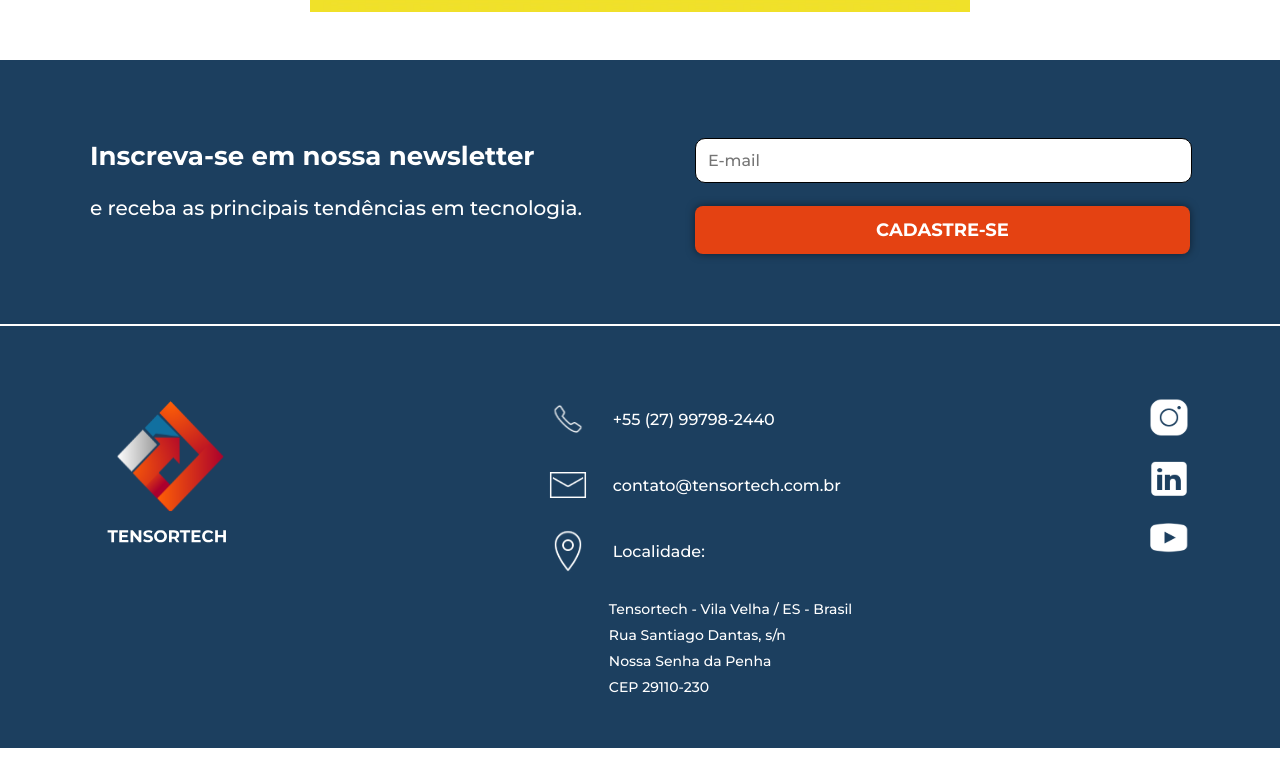
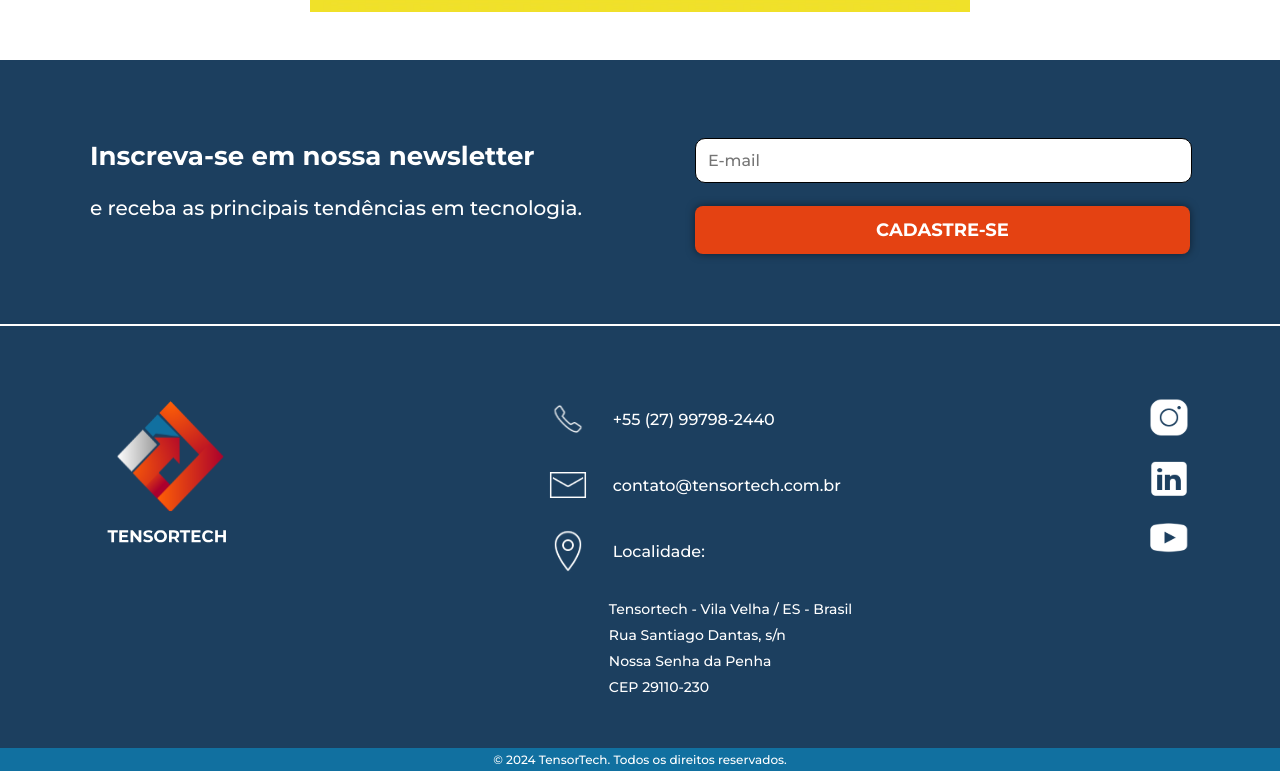
Before and after one commit to Tens0rTech/TensorTech, a React (Create React App) app: page /blog in a window 1280 px wide. Shown: the part 564-1335 px from the top of the page. Before the commit the page ends 1312 px from the top, so only its background shows below. Built offline with nearby package versions, Linux system fonts and the light colour scheme.

Commit message:
copyright

```diff
--- a/src/components/Footer/index.tsx
+++ b/src/components/Footer/index.tsx
@@ -1,6 +1,13 @@
 import Section from "../Section";
 import { COLORS } from "../../theme";
-import { Content, Foot, ImageFooter, InfoItem, LocationDesc } from "./style";
+import {
+  Content,
+  CopyRight,
+  Foot,
+  ImageFooter,
+  InfoItem,
+  LocationDesc,
+} from "./style";
 import Logo from "../../assets/images/logoV.svg";
 import Phone from "../../assets/images/phone.svg";
 import Mail from "../../assets/images/mail.svg";
@@ -11,6 +18,7 @@ import YouTube from "../../assets/images/youtube.svg";
 
 export default function Footer({ referance }: SectionsProps) {
   return (
+    <>
       <Section backgroundColor={COLORS.PRIMARY}>
         <Foot>
           <ImageFooter
@@ -64,5 +72,7 @@ export default function Footer({ referance }: SectionsProps) {
           </Content>
         </Foot>
       </Section>
+      <CopyRight>© 2024 TensorTech. Todos os direitos reservados.</CopyRight>
+    </>
   );
 }
--- a/src/components/Footer/style.ts
+++ b/src/components/Footer/style.ts
@@ -102,3 +102,12 @@ export const LocationDesc = styled.p`
     margin-left: 62px;
   }
 `;
+
+export const CopyRight = styled.p`
+  width: 100%;
+  text-align: center;
+  font-size: 12px;
+  background-color: ${COLORS.LIGHT_BLUE};
+  color: ${COLORS.WHITE};
+  padding: 4px 0;
+`;
--- a/src/pages/home/Clients/index.tsx
+++ b/src/pages/home/Clients/index.tsx
@@ -6,11 +6,12 @@ import KeK from "../../../assets/images/carousel/kek.png";
 import Orletti from "../../../assets/images/carousel/orletti.png";
 import Unimed from "../../../assets/images/carousel/unimed.png";
 import Mondiale from "../../../assets/images/carousel/mondiale.png";
+import Geoplan from "../../../assets/images/carousel/geoplan.png";
 import { Dot, Dots } from "./style";
 import Slide from "./slide";
 
 export default function Clients({ referance }: SectionsProps) {
-  const images = [KeK, Orletti, Unimed, Mondiale];
+  const images = [KeK, Orletti, Unimed, Mondiale, Geoplan];
 
   const settings = {
     dots: images.length > 4,
```
Also changed, not shown: src/assets/images/carousel/geoplan.png (added). Lines whose indentation alone changed are shown as unchanged.
